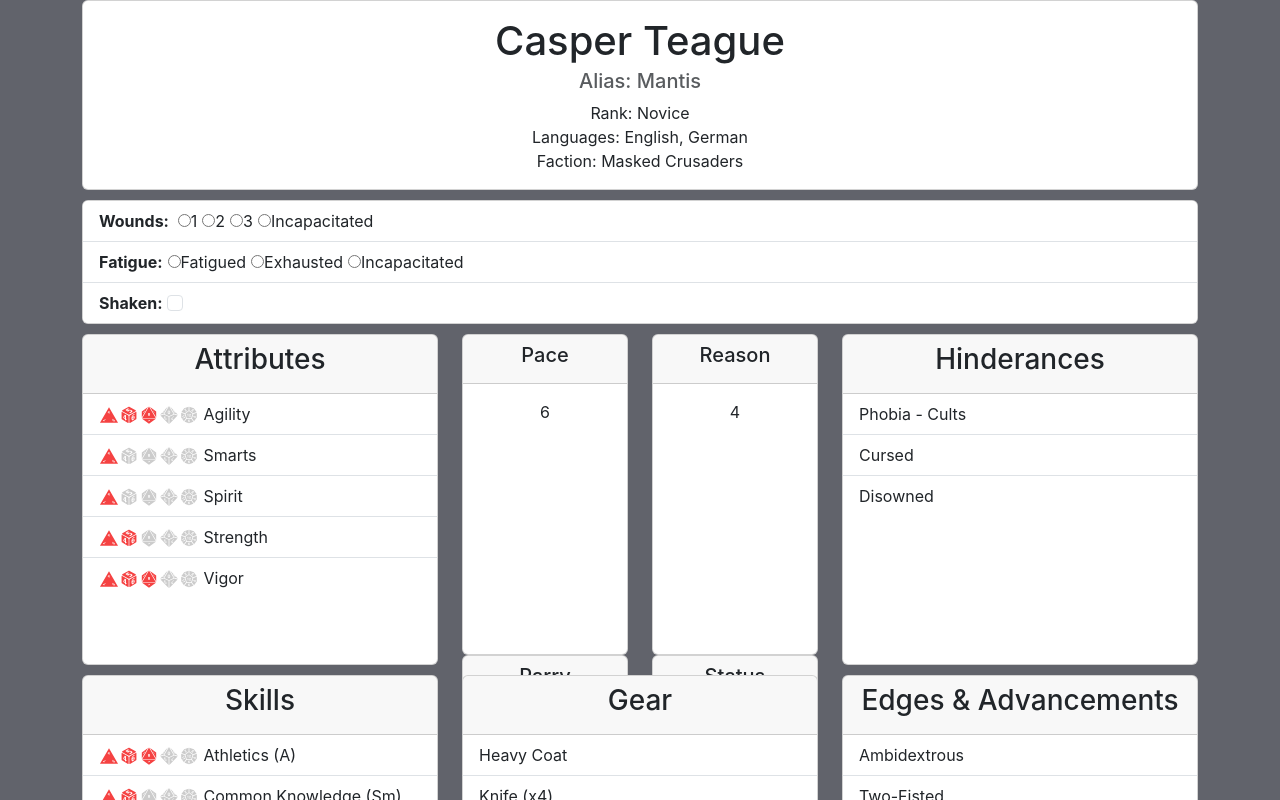
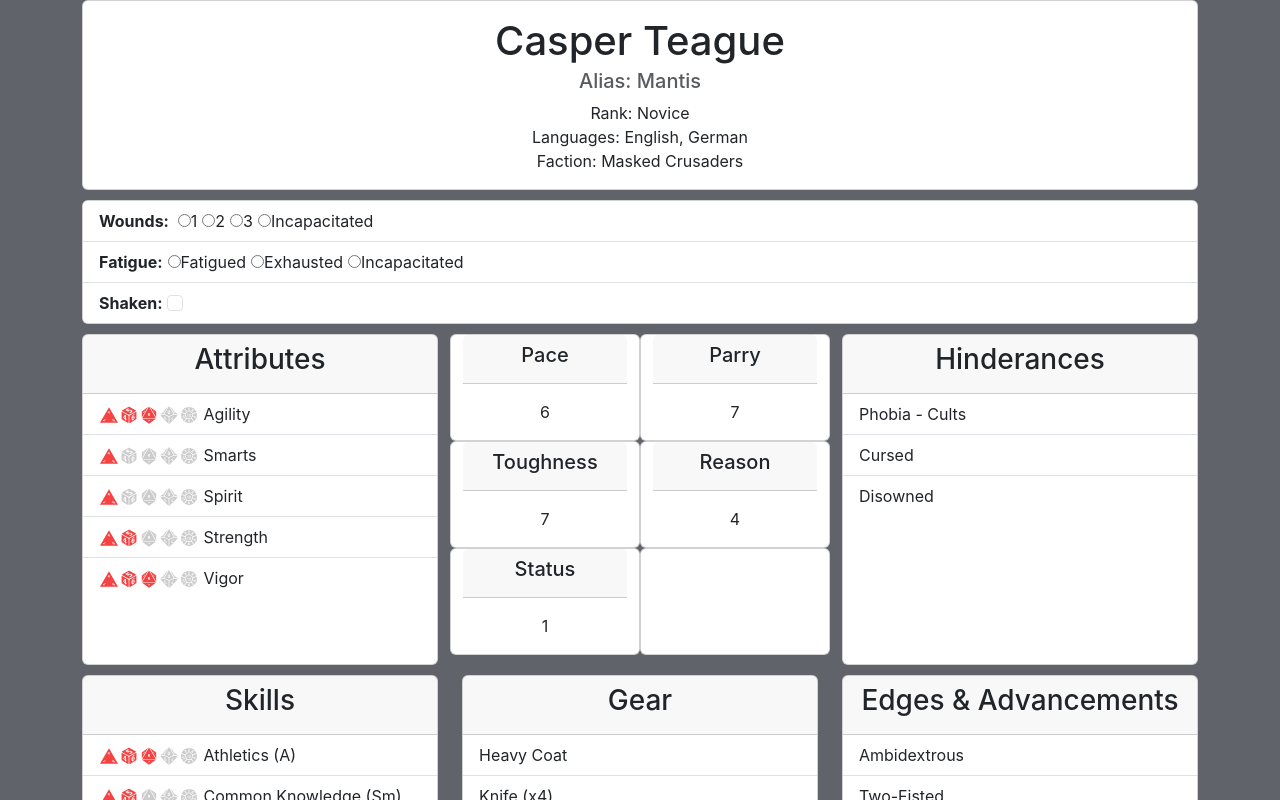
Before and after one commit to joshrint/swadecharactersheet, a React (Create React App) app: page / in a window 1280 px wide. Shown: the top 800 px of the page. Built offline with nearby package versions, Linux system fonts and the light colour scheme.

Commit message:
fixed derived stats

```diff
--- a/src/DerivedStats.js
+++ b/src/DerivedStats.js
@@ -5,7 +5,6 @@ export default function DerivedStats({pace, parry, toughness, reason, status}) {
   return (
     <>
     <div className='row row-col-1 row-col-md-2'>
-        <div className='col'>
             <div className='card derived-card'>
                 <div className='card-header'><h5>Pace</h5></div>
                 <div className='card-body'>
@@ -24,8 +23,6 @@ export default function DerivedStats({pace, parry, toughness, reason, status}) {
                     <p className='card-text'>{toughness}</p>
                 </div>
             </div>
-        </div>
-        <div className='col'>
             <div className='card derived-card'>
                 <div className='card-header'><h5>Reason</h5></div>
                 <div className='card-body'>
@@ -42,7 +39,6 @@ export default function DerivedStats({pace, parry, toughness, reason, status}) {
                 <div className='card-body'>
                 </div>
             </div>
-        </div>
 
 
     </div>
--- a/src/stylesheets/DerivedStats.css
+++ b/src/stylesheets/DerivedStats.css
@@ -1,3 +1,4 @@
 .derived-card{
     margin: 5px 2px 1px 2px auto;
+    max-width: 50%;
 }
```
